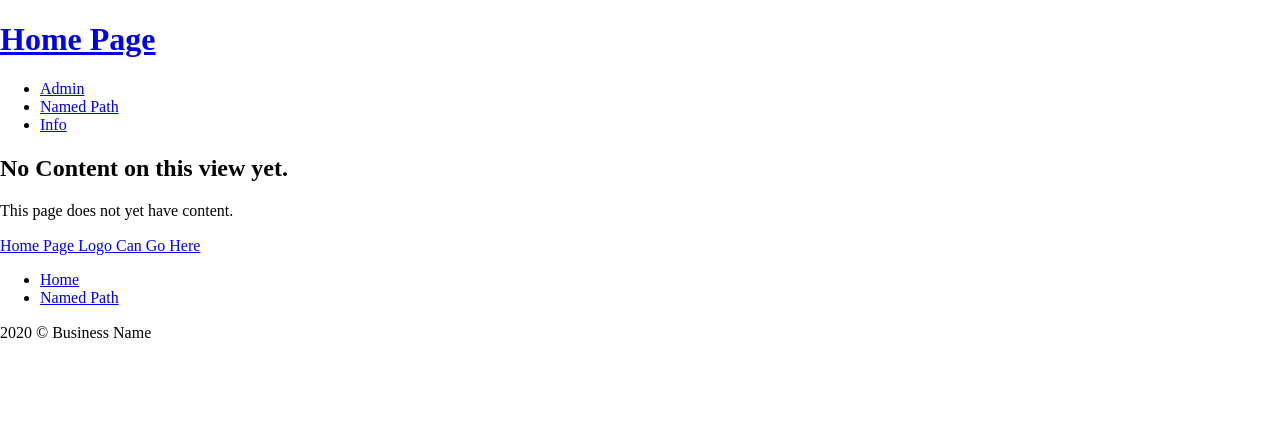
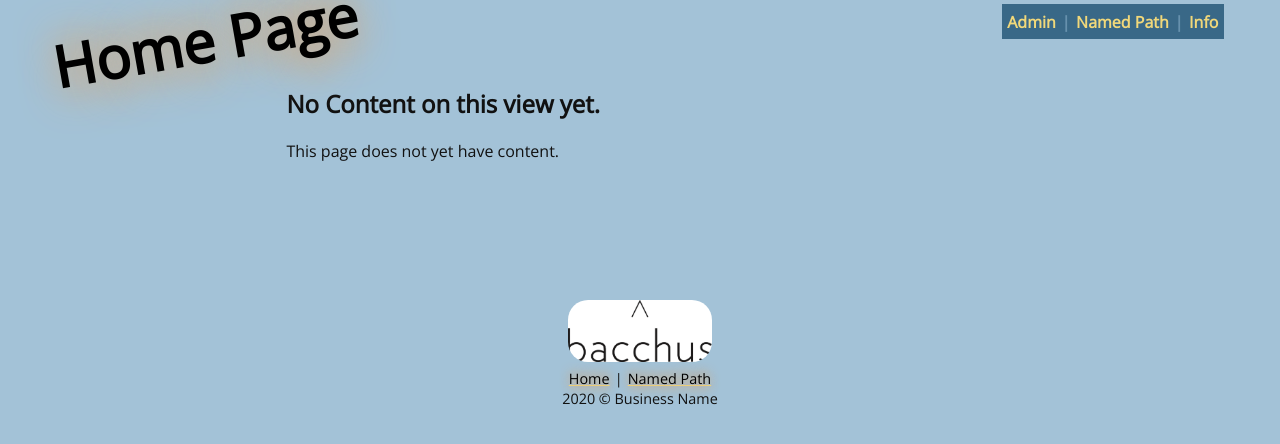
Before and after one commit to SeattleChris/sample-django, a Django app: template web/templates/generic/base.html in a window 1280 px wide. Shown: the top 444 px of the page. Run offline with Django 3.2, Linux system fonts and the light colour scheme; the template is opened without the code that fills it, so the values that code supplies are empty; some libraries are stand-ins or nearby versions; some web fonts are replaced.

Commit message:
Static files working during Dev / Debug.

```diff
--- a/web/project/settings.py
+++ b/web/project/settings.py
@@ -140,6 +140,7 @@ if USE_S3:  # pragma: no cover
     # DEFAULT_FILE_STORAGE = 'web.storage_backends.PublicMediaStorage'
 else:
     STATIC_URL = '/static/'
+    STATICFILES_DIRS = [os.path.join(BASE_DIR, 'static'), ]
     # STATIC_ROOT = os.path.join(BASE_DIR, '..', 'www', 'static')
     # MEDIA_URL = '/media/'
     # MEDIA_ROOT = os.path.join(BASE_DIR, '..', 'www', 'media')
--- /dev/null
+++ b/web/static/css/style.css
@@ -0,0 +1,224 @@
+.clear { clear: both; }
+.nowrap { white-space: nowrap; }
+/* Default font-size for most browsers is 16px for 1rem */
+html { font-size: 81.25%; width: 98%; min-width: 20.03rem; max-width: 73rem; margin: 0 auto; padding: 0; }
+body {
+    background-color: #a3c2d7;
+    color: #111;
+    width: 100%; margin: 0; padding: 0;
+    font-family: 'Open Sans', sans-serif;
+    position: relative;
+}
+/* Main Site Nav inside a nav inside of Header. Repeated page navigation in footer. */
+body > header nav { align-self: flex-end; text-align: right; font-size: 100%; }
+footer { font-size: 90%; text-align: center; }
+nav ul, footer ul {
+    margin: 0; padding: 0;
+    margin-block-start: 0; margin-block-end: 0;
+    padding-inline-start: 0;
+    list-style: none;
+}
+nav ul.site-nav a, body > header h1 a { text-decoration: none; }
+ul#user-login, nav label, nav li, footer li { display: inline-block; text-align: center; }
+nav li::before, footer li::after { content: ' | '; }
+footer li:last-child::after, ul#user-login li:first-child::before, ul li:first-child::before { content: ''; }
+nav ul#user-login { margin: 0.2rem 0 0.55rem; }
+nav ul.site-nav { background-color: #396887; color: #6791AD; font-weight: bold; padding: 0.3rem 0.25rem; }
+nav a, footer a { display: inline-block; padding: 0.1em 0.1em; }
+footer img { width: 9rem; border-radius: 1.25rem; margin: 0; padding: 0; }
+/* footer > a:first-child { display: none; } Hides footer img & link, until we want it */
+/* Nav Menu Toggle Button and Menu Settings (Currently Not Used) */
+/* Opacity & position for hiding in mobile. visibility: collapse is another option, perhaps less good. */
+/* input#menu-toggle[type=checkbox] { position: absolute; top: 0; right: 0; opacity: 0; } */
+/* Default State */
+/* body > header .nav-menu  { display: none; position: absolute; top: 7rem; right: 2rem; text-align: right; } */
+/* Toggled State */
+/* body > header input[type=checkbox]:checked ~ .nav-menu { display: inline-block; } */
+/* body > header label#menu {
+    -webkit-appearance: push-button;
+    -moz-appearance: button;
+    display: inline-block;
+    margin: 0.75rem 0 0.25rem 0;
+    padding: 0.5rem;
+    cursor: pointer;
+    background-color: #66050d;
+    color: #eeeeee;
+    border-radius: 1rem;
+} */
+/* Alternative background_color  #77161e; */
+/* End Nav Menu Toggle Button and Menu Settings (Currently Not Used) */
+/****************** End of Header & Footer Settings ************************/
+main > * { flex: 2 3; }
+#left-design-layout {
+    order: -1;
+    flex: 1 1;
+    display: flex;
+    flex-direction: column;
+    justify-content: space-between;
+    align-items: flex-start;
+}
+#left-design-layout img { width: 100%; }
+main section { display: flex; flex-direction: column; }
+main section p { margin: 1rem 0; }
+#offers { justify-content: space-evenly; text-align: center; }
+/****************** End of Main Page Parts, Now sub-parts ************************/
+.video { position: relative; padding-top: 74.19%; width: 100%; }
+.video iframe, .video video { position: absolute; top:0; right:0; width:100%; height:100%; border-radius: 2rem; }
+/* List view (maybe detail view also) for ClassOffers */
+
+/****************** End of sub-parts. Form Styling ************************/
+/* Note: The .nowrap rule is taken advantage of within forms. */
+form input, form select, form textarea,
+form meter, form progress, form output {
+    margin: 0 1rem 0 0.5rem;
+    padding: 0.125rem 0.25rem;
+    /* font: inherit;
+    color: inherit; */
+    box-shadow: 0.125rem 0.125rem 0.375rem #EBEBEB;
+	-moz-box-shadow: 0.125rem 0.125rem 0.375rem #EBEBEB;
+	-webkit-box-shadow: 0.125rem 0.125rem 0.375rem #EBEBEB;
+	border-radius: 0.25rem;
+	-webkit-border-radius: 0.25rem;
+    -moz-border-radius: 0.25rem;
+}
+form label { text-align: right; }
+.helptext { text-align: left; margin-right: 1rem; }
+form input[type=text] { width: 10rem; }
+form input[type=email] { width: 18rem; }
+form input[type=url] { width: 25rem; }
+form input[type=password] { width: 7rem; }
+form input[maxlength] { width: unset; }
+form th { vertical-align: text-top; text-align: right; font-weight: bold; }
+form td, form th { padding: 0.25rem; }
+form > ul, form ul.fieldset_ul { list-style-type: none; }  /* TODO: update selection to avoid error list or help text */
+form > ul > li, form ul.fieldset_ul > li { margin: 0.5rem 0; }  /* TODO: update selection to avoid error list or help text */
+form .nowrap > .errorlist { white-space: normal; }
+form .fieldset_row { padding-top: 1rem; }
+form .fieldset_row legend { background-color: #80b0c8; padding: 0.125rem 0.5rem; }
+form .fieldset_table { font-size: inherit; }
+form .fieldset_ul { font-size: inherit; }
+
+/****************** End of sub-parts. Adjustments for screen size. ************************/
+/****************** Adjustments for screen size. ************************/
+@media screen and (max-width: 380px) {
+    /* .classoffer p.description, .classoffer ul { display: block; width: unset; } */
+    .shorten {
+        visibility: hidden;
+        font-size: 95%;
+    }
+    .shorten::before {
+        /* content: "stuff" attr("data-text"); */
+        /* content: "stuff"; */
+        content: attr(data-text);
+        /* content: ""; */
+        visibility: visible;
+    }
+}
+@media screen and (max-width: 460px) {
+    body > header h1 { font-size: 7vw; white-space: nowrap; transform: unset; margin: 0; padding: 0.25rem; }
+    #swing { display: inline; }
+    #swing:before { content: ""; padding: 0; }
+    /* #offers article img { float: right; } */
+    #offers article:nth-child(n) { width: 22.697rem; transform: unset; }
+}
+@media screen and (min-width: 461px) {
+    main { display: flex; align-items: stretch; }
+    body { top: -1.25rem; }
+    body > header h1 {
+        font-size: 5.5vw;
+        transform: rotate(-10deg);
+        margin: 0 0 -2.5rem -0.3rem;
+        padding-right: 0.45rem;
+    }
+    /* #offers */
+    main section:nth-child(1) { margin-right: 1rem; justify-content: flex-start; }
+    /* #offers article default width: 20.4295rem; */
+    #offers article:nth-child(2) { width: 17.75rem; transform: rotate(-3deg); }
+    #offers article:nth-child(3) { width: 13.355rem; }
+}
+@media screen and (min-width: 690px) {
+    main { justify-content: flex-end; min-height: 16.25rem; }
+    #offers-visual-element {
+        display: initial;
+        position: absolute; top: 0; left: -15rem;
+        width: 48rem; height: 12vw; max-height: 8.0693355rem;
+        clip-path: polygon(0% 0%, 72% 0%, 100% 100%, 74% 100% );
+    }
+    /* Flex Header */
+    body { top: 0; }
+    body > header { display: flex; justify-content: space-between; align-items: flex-start; }
+    body > header h1 { margin: 0 0 -2.5rem -0.3rem; }
+    main section:nth-child(1) { padding-top: 1.75rem; }
+    #offers { margin-right: 2rem; min-width: 23.5rem; justify-content: flex-end; }
+    #offers h1 { font-size: 1.8rem; margin-top: 0.8rem; margin-bottom: 1rem; }
+    #offers article:nth-child(1) { margin-left: 0;      }
+    #offers article:nth-child(2) { margin-left: 32.50%; }
+    #offers article:nth-child(3) { margin-left: 62.13%; }
+    .video { width: 92.537%; }
+}
+@media screen and (max-width: 689px) {
+    main { justify-content: space-evenly; }
+    footer > a:first-child { display: none; }
+    main section:nth-child(n+2) {
+        background-color: #FFFCF1;
+        border-radius: 2rem;
+        padding: 0 1rem;
+        margin-top: 0.75rem;
+    }
+}
+@media screen and (max-width: 775px) { #left-design-layout { width: 0; height: 0; min-width: unset; display: none; } }
+@media screen and (min-width: 776px) { #left-design-layout { min-width: 0.1rem; max-width: 15.082030rem; } }
+@media screen and (min-width: 833px) { body > header h1 { font-size: 3.6rem; } }
+@media screen and (min-width: 874px) { html { font-size: 1.48741vw; } }
+@media screen and (min-width: 1076px) {
+    html { font-size: unset; }
+    main { justify-content: flex-start; }
+    #left-design-layout { min-width: unset; max-width: unset; width: 15.082030rem; }
+}
+
+/* Color Palette Style Guide
+*/
+
+/* Link Colors: General Page (over light background), Nav Bar and #offers (over dark background) */
+a:link, a:visited {
+    -webkit-transition-duration: 0.4s;
+    transition-duration: 0.4s;
+    color: #000;
+    text-decoration-color: #F1D87A;
+    text-decoration-style: solid;
+    /* text-shadow: 0 0.25em 0.65em #FFF1BD, 0 -0.25em 0.65em #FFF1BD; */
+    text-shadow: 0 0.25em 0.65em #D4AA7D, 0 -0.25em 0.65em #D4AA7D;
+}
+/* a:link { color: #000; } */
+/* a:visited { color: #000; } */
+a:hover, a:focus {
+    /* text-shadow: unset; */
+    /* text-shadow: 0 0.05em 0.65em #D4AA7D, 0 -0.05em 0.65em #D4AA7D; */
+    text-shadow: 0 0.05em 0.65em #FFF1BD, 0 -0.05em 0.65em #FFF1BD;
+    outline: #F1D87A dotted;
+    /* color: #722; */
+    color: #222;
+    /* font-weight: bold; */
+    text-decoration: none;
+    cursor: pointer;
+}
+a:active {
+    background-color: #F1D87A;
+    -webkit-transition-duration: 0s;
+    transition-duration: 0s;
+}
+.site-nav a:link,    #offers article a:link,
+.site-nav a:visited, #offers article a:visited {
+    text-shadow: unset;
+    /* "Dark Orange" */
+    /* color: #D4AA7D; */
+    /* "Orange" */
+    color: #F1D87A;
+}
+.site-nav a:hover, .site-nav a:focus,
+#offers article a:hover, #offers article a:focus
+    { color: #FFF1BD; /* Border Color */ }
+nav ul.site-nav a:active, #offers article a:active
+    { color: #D4AA7D; /* "Dark Orange" */ }
+
+/* End Link Colors */
--- a/web/templates/generic/base.html
+++ b/web/templates/generic/base.html
@@ -61,7 +61,7 @@
 
 <footer>
   <a href="{% url 'home' %}" title="Home Page">
-    Home Page Logo Can Go Here
+    <img src="{% static 'assets/logo.png' %}">
   </a>
   <ul>
     <li><a href="{% url 'home' %}" title="Home Site">Home</a></li>
```
Also changed, not shown: web/static/css/home.css (added, +19 -0 lines), web/static/css/reset.css (added, +48 -0 lines), web/static/assets/favicon.ico (added), web/static/assets/logo.png (added), web/static/css/normalize.css (added).
